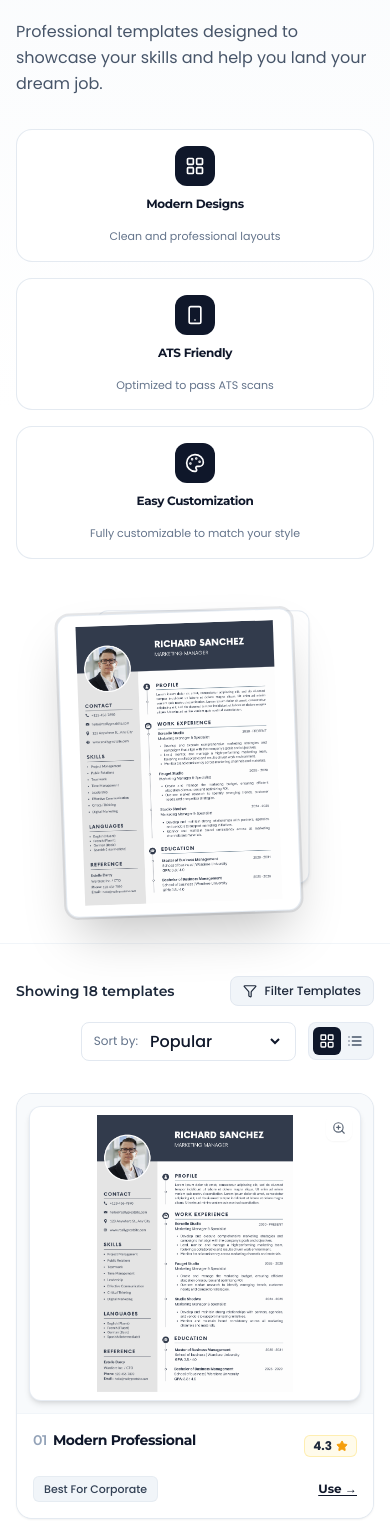
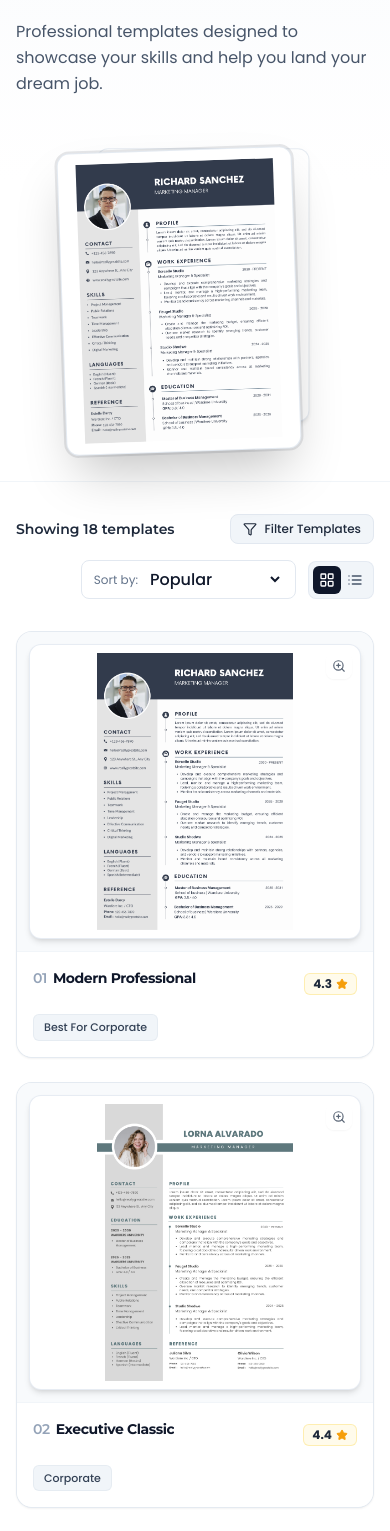
Before and after one commit to KhawajaIdrees/Recruma, a Next.js app: page /templates in a window 390 px wide. Shown: the part 200-1731 px from the top of the page. Built offline with nearby package versions, Linux system fonts and the light colour scheme.

Commit message:
removed three features section and clikcable issue on template on template page or page.tsx

```diff
--- a/src/app/templates/page.tsx
+++ b/src/app/templates/page.tsx
@@ -379,8 +379,8 @@
                   Professional templates designed to showcase your skills and help you land your dream job.
                 </p>
 
-                {/* Feature Cards Row (Centered for Mobile, Tablet & Laptop) */}
-                <div className="grid grid-cols-1 sm:grid-cols-3 gap-4 pt-2">
+                {/* Feature Cards Row (Hidden on Mobile view, visible on Tablet & Laptop) */}
+                <div className="hidden sm:grid grid-cols-1 sm:grid-cols-3 gap-4 pt-2">
                   {/* Feature 1 */}
                   <div className="flex flex-col items-center justify-center text-center bg-white p-4 rounded-2xl border border-slate-200/90 shadow-xs hover:shadow-md transition-all">
                     <div className="w-10 h-10 bg-slate-900 rounded-xl flex items-center justify-center text-white mb-2.5 shrink-0">
@@ -755,18 +755,11 @@
                           </div>
                         </div>
 
-                        {/* Tag Pill & Mobile Action Button */}
+                        {/* Tag Pill */}
                         <div className="pt-2 flex items-center justify-between">
                           <span className="inline-block bg-slate-100 text-slate-700 text-[11px] font-medium px-2.5 py-1 rounded-md border border-slate-200/70">
                             {template.tag}
                           </span>
-
-                          <button
-                            onClick={() => handleUseTemplate(template.id)}
-                            className="sm:hidden text-xs font-bold text-slate-900 hover:text-slate-700 underline underline-offset-2 font-montserrat"
-                          >
-                            Use →
-                          </button>
                         </div>
                       </div>
                     </div>
```
